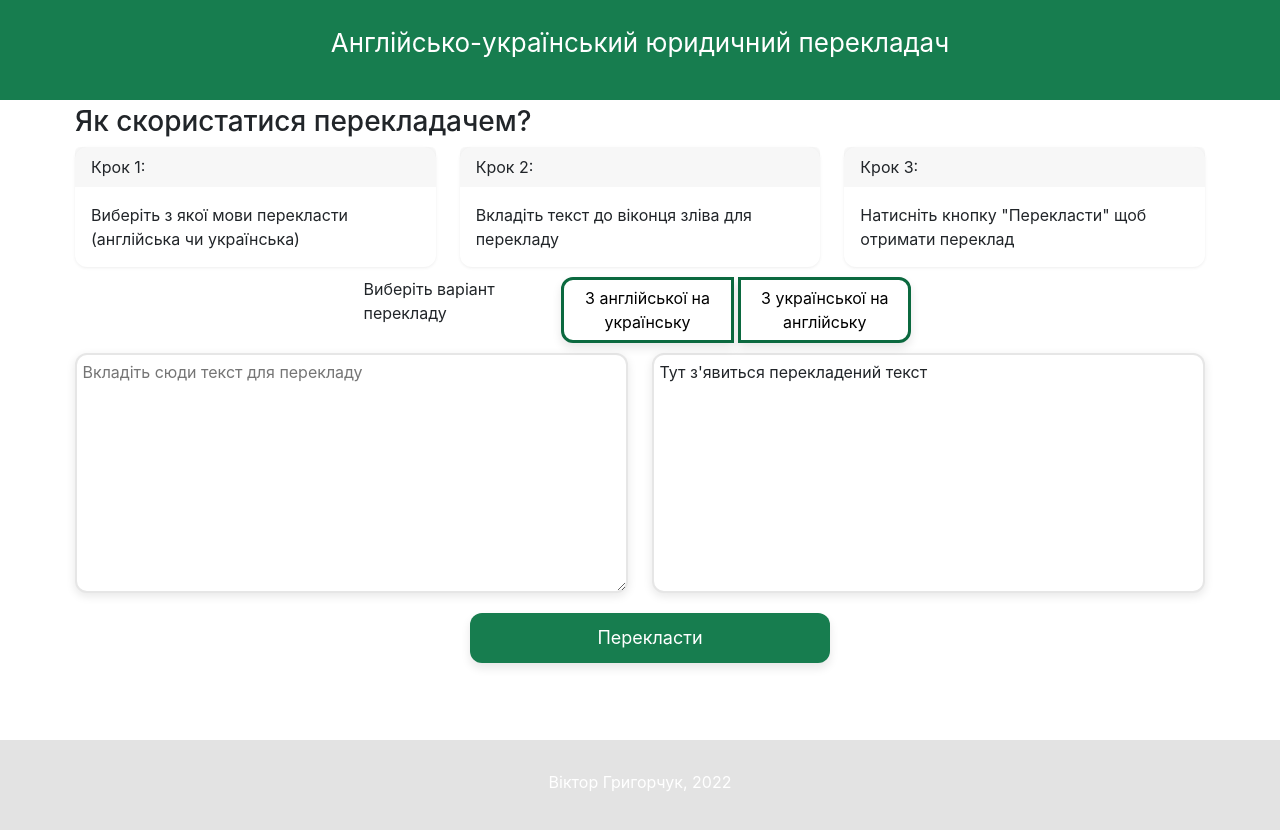
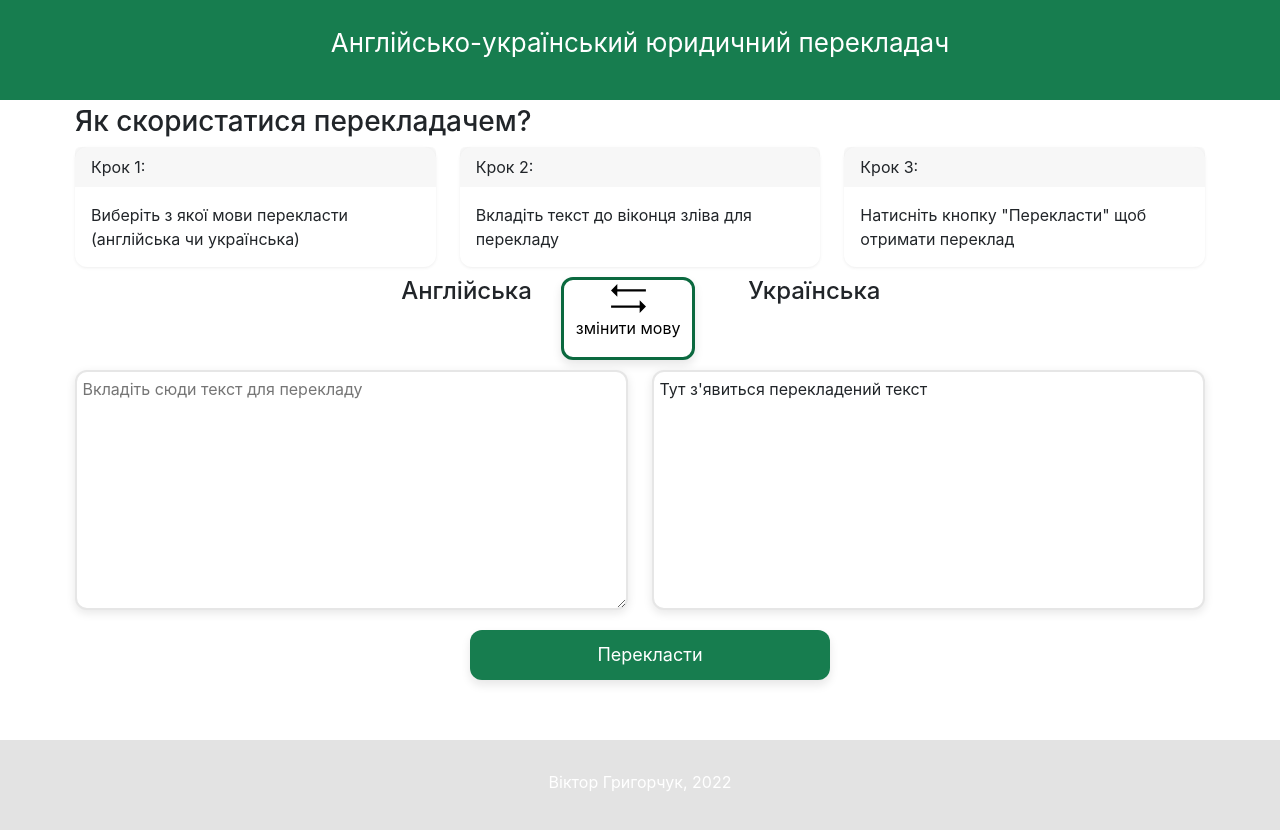
Before and after one commit to VicGrygorchyk/en-ukr-translater, a React (Create React App) app in the folder webapp/app/: page / in a window 1280 px wide. Shown: the top 830 px of the page. Built offline with nearby package versions, Linux system fonts and the light colour scheme.

Commit message:
Finish ui

```diff
--- a/webapp/app/src/Content.css
+++ b/webapp/app/src/Content.css
@@ -62,6 +62,7 @@ main {
 }
 
 .select-lang-btn {
+  width: 80%;;
   background-color: #fff;
   border: 3px solid #0b693f;
   box-shadow: transparent 0 0 0 3px,rgba(18, 18, 18, .1) 0 5px 10px;
@@ -76,14 +77,15 @@ main {
   border: 3px solid #0b693f !important;
 }
 
-.select-lang-btn:focus {
-  color: #fff !important;
-  background-color: #0b693f !important;
-  border: 3px solid #0b693f !important;
+.switch-arrows {
+  width: 30%;
+  height: 30%;
 }
 
-.select-lang-btn:checked {
-  color: #fff !important;
-  background-color: #2510e8 !important;
-  border: 3px solid #0b693f !important;
+.sourceLang {
+  text-align: right;
 }
+
+.targetLang {
+  text-align: left;
+}
--- a/webapp/app/src/Content.jsx
+++ b/webapp/app/src/Content.jsx
@@ -3,12 +3,25 @@ import React from 'react';
 import Container from 'react-bootstrap/Container';
 import Row from 'react-bootstrap/Row';
 import Col from 'react-bootstrap/Col';
-import ToggleButtonGroup from 'react-bootstrap/ButtonGroup';
-import ToggleButton from 'react-bootstrap/ToggleButton';
 
 import { Instruction } from './Instruction';
 import { Box } from './Box';
 import './Content.css';
+import { ReactComponent as SwitchArrows } from './assets/exchange-svgrepo-com.svg';
+
+
+const languagesLabels = {
+  eng: 'Англійська',
+  ukr: 'Українська'
+}
+
+function getSourceLang(sourceLangIsEng) {
+  return sourceLangIsEng == true ? languagesLabels.eng : languagesLabels.ukr;
+}
+
+function getTargetLang(sourceLangIsEng) {
+  return sourceLangIsEng == true ? languagesLabels.ukr : languagesLabels.eng;
+}
 
 export class Content extends React.Component {
   constructor(props) {
@@ -19,7 +32,7 @@ export class Content extends React.Component {
       engText: 'Вкладіть сюди текст для перекладу',
       textAreaValue: '',
       translated: "Тут з'явиться перекладений текст",
-      selectLangOptions: false
+      sourceLangIsEng: true
     };
     this.handleClick = this.handleClick.bind(this);
     this.handleChangeEng = this.handleChangeEng.bind(this);
@@ -36,14 +49,11 @@ export class Content extends React.Component {
   }
 
 
-  handleLangSelected(event) {
-    const target = event.target
-    const checked = target.checked
-    const name = target.name
-    this.setState({
-        [name]: checked,
-    });
-    console.log('Test ' + event.target)
+  handleLangSelected() {
+    this.setState(state => ({
+      ...state,
+      sourceLangIsEng: !state.sourceLangIsEng
+    }));
   }
 
   async handleClick() {
@@ -91,32 +101,25 @@ export class Content extends React.Component {
       <Container className='container container-fluid'>
         <Instruction />
           <Row  className='row-trans'>
-           <Col className='col-3'></Col>
            <Col className='col-2'>
-            <p>Виберіть варіант перекладу</p>
            </Col>
-           <Col className='col-4'>
-            <ToggleButtonGroup
-              type="radio" name="selectLangOptions" defaultValue={1} onClick={this.handleLangSelected}
-            >
-              <ToggleButton
-                className='select-lang-btn'
-                variant='outline-success'
-                // id="tbg-radio-1"
-                // value={1}
-              >
-                З англійської на українську
-              </ToggleButton>
-              <ToggleButton
-                className='select-lang-btn'
-                variant='outline-success'
-                // id="tbg-radio-2"
-                // value={2}
-              > З української на англійську
-              </ToggleButton>
-            </ToggleButtonGroup>
+           <Col className='col-3'>
+            <h4 className='sourceLang'>{getSourceLang(this.state.sourceLangIsEng)}</h4>
            </Col>
-           <Col className='col-3'></Col>
+           <Col className='col-2'>
+           <button className='select-lang-btn' onClick={this.handleLangSelected}>
+            <SwitchArrows
+              className='switch-arrows'
+              // viewBox="0 0 100 100"
+              // preserveAspectRatio="x200Y200 meet"
+            /> <p>змінити мову</p>
+           </button>
+           </Col>
+           <Col className='col-3'>
+            <h4 className='targetLang'>{getTargetLang(this.state.sourceLangIsEng)}</h4>
+           </Col>
+           <Col className='col-2'>
+           </Col>
           </Row>
           <Row  className='row-trans'>
             <Col className='col-6'>
```
Also changed, not shown: webapp/app/src/assets/exchange-svgrepo-com.svg (added).
